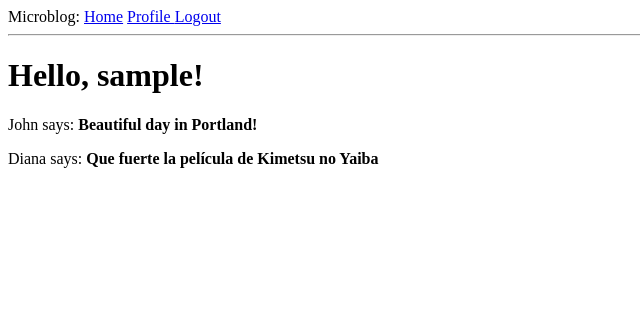
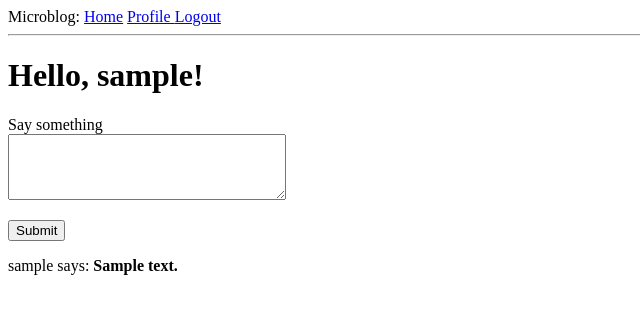
Before and after one commit to JAMoreno-Larios/microblog, a Flask app: page / in a window 1280 px wide. Shown: the top 314 px of the page, without its empty margins (0-640 px from the left). Run offline with Flask 3, Linux system fonts and the light colour scheme; a user stored in the database is signed in; tables that the repository leaves empty hold one stand-in row (values such as "Sample post").

Commit message:
We display blog posts now

```diff
--- a/app/forms.py
+++ b/app/forms.py
@@ -77,3 +77,10 @@ class EditProfileForm(FlaskForm):
 # Empty form for following and unfollowing
 class EmptyForm(FlaskForm):
     submit = SubmitField('Submit')
+
+
+# Blog submission form
+class PostForm(FlaskForm):
+    post = TextAreaField('Say something', validators=[
+        DataRequired(), Length(min=1, max=140)])
+    submit = SubmitField('Submit')
--- a/app/routes.py
+++ b/app/routes.py
@@ -4,8 +4,9 @@ from urllib.parse import urlsplit
 from flask_login import (current_user, login_user,
                          logout_user, login_required)
 import sqlalchemy as sa
-from .models import db, User
-from .forms import LoginForm, RegistrationForm, EditProfileForm, EmptyForm
+from .models import db, User, Post
+from .forms import (LoginForm, RegistrationForm,
+                    EditProfileForm, EmptyForm, PostForm)
 from datetime import datetime, timezone
 
 # Define blueprint
@@ -14,22 +15,22 @@ routes_bp = Blueprint('routes', __name__)
 
 # We define the routing here
 # Index/landing page
-@routes_bp.route('/')
-@routes_bp.route('/index')
+@routes_bp.route('/', methods=['GET', 'POST'])
+@routes_bp.route('/index', methods=['GET', 'POST'])
 @login_required  # We require users to login before viewing this
 def index():
-    posts = [
-        {
-            'author': {'username': 'John'},
-            'body': 'Beautiful day in Portland!'
-        },
-        {
-            'author': {'username': 'Diana'},
-            'body': 'Que fuerte la película de Kimetsu no Yaiba'
-        },
-    ]
+    form = PostForm()
+    if form.validate_on_submit():
+        post = Post(body=form.post.data, author=current_user)
+        db.session.add(post)
+        db.session.commit()
+        flash('Your post is now live!')
+        return redirect(url_for('routes.index'))
 
-    return render_template('index.html', title='Home Page', posts=posts)
+    posts = db.session.scalars(current_user.following_posts()).all()
+
+    return render_template('index.html', title='Home Page',
+                           form=form, posts=posts)
 
 
 # Login page
--- a/app/templates/index.html
+++ b/app/templates/index.html
@@ -2,7 +2,20 @@
 
 {% block content %}
     <h1>Hello, {{ current_user.username }}!</h1>
+	<form action="" method="post">
+		{{ form.hidden_tag() }}
+        <p>
+            {{ form.post.label }}<br>
+            {{ form.post(cols=32, rows=4) }}<br>
+            {% for error in form.post.errors %}
+            <span style="color: red;">[{{ error }}]</span>
+            {% endfor %}
+        </p>
+        <p>{{ form.submit() }}</p>
+    </form>
     {% for post in posts %}
-    <div><p>{{ post.author.username }} says: <b>{{ post.body }}</b></p></div>
+    <p>
+    {{ post.author.username }} says: <b>{{ post.body }}</b>
+    </p>
     {% endfor %}
 {% endblock %}
```
